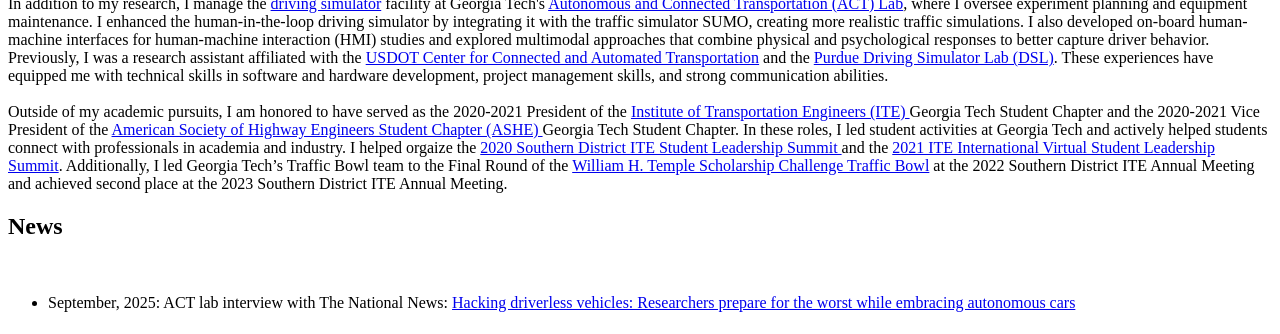
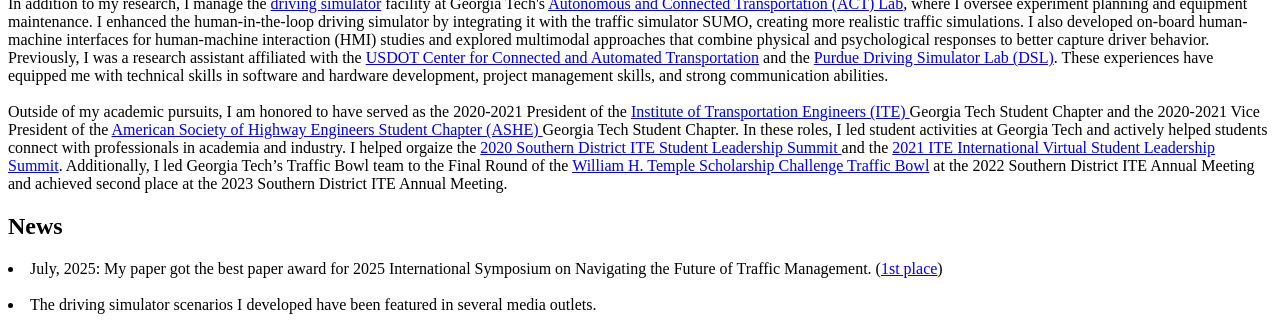
Before and after one commit to YangjiaoChen/YangjiaoChen.github.io, a Jekyll site: the page built from index.html, in a window 1280 px wide and 900 px high, scrolled down 876 px, cut to the strip 0-334 px from the top of the window. Built offline with Jekyll 4.4.1, drawn with Linux system fonts in a browser that asks for light colours.

Commit message:
Refactor news section in index.html

```diff
--- a/index.html
+++ b/index.html
@@ -150,7 +150,13 @@ In these roles, I led student activities at Georgia Tech and actively helped stu
 </p>
 
 <h2> News </h2>
-<div class="row">
+
+<li>July, 2025: My paper got the best paper award for 2025 International Symposium on Navigating the Future of Traffic Management.
+	(<a href="https://traffic-management-symposium-2025.com/call-for-papers/" target="_blank">1st place</a>)</li>
+<br />
+<li>The driving simulator scenarios I developed have been featured in several media outlets.</li>
+ <br />
+	<div class="row">
   <div class="col-sm-6">
 	   <br />
 <ul><li><p>September, 2025: ACT lab interview with The National News: <a href="https://www.thenationalnews.com/future/technology/2025/09/10/hacked-autonomous-vehicles-cybercrime/" target="_blank"> Hacking driverless vehicles: Researchers prepare for the worst while embracing autonomous cars
```
Also changed, not shown: other parts of index.html (+0 -5 lines).
